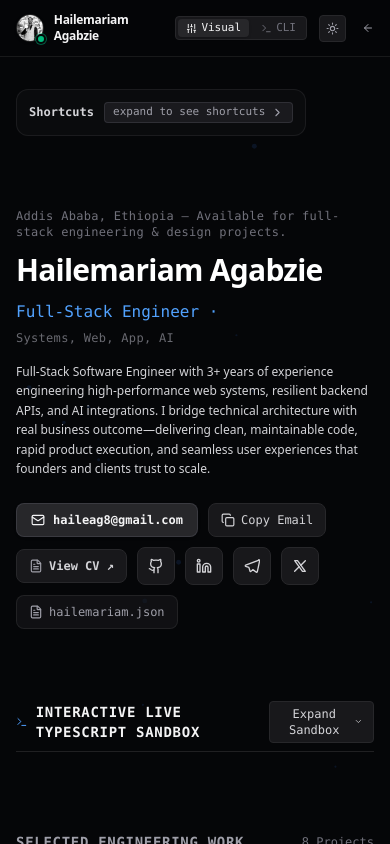
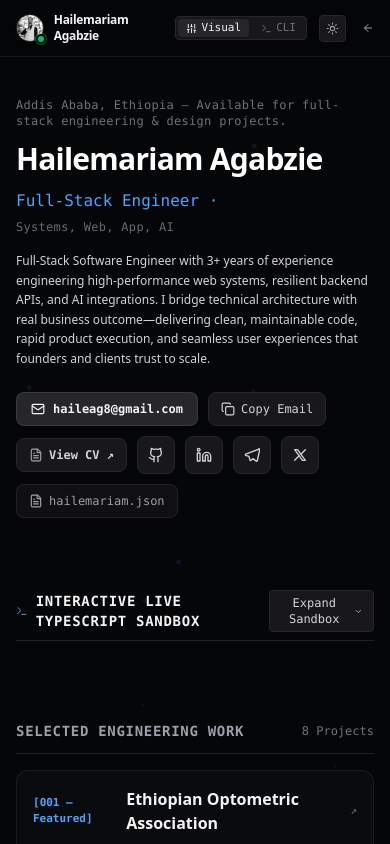
Before and after one commit to haile121/portfolio, a Next.js app: page /minimalist in a window 390 px wide. Shown: the top 844 px of the page. Built offline with nearby package versions, Linux system fonts and the light colour scheme.

Commit message:
fix(mobile): hide keyboard shortcuts bar on mobile screens

```diff
--- a/src/components/minimalist/KeyboardShortcutsBar.tsx
+++ b/src/components/minimalist/KeyboardShortcutsBar.tsx
@@ -17,7 +17,7 @@ export function KeyboardShortcutsBar({
 
   return (
     <div
-      className={`p-3 rounded-xl border flex items-center gap-3 text-xs font-mono transition-all duration-300 ease-in-out ${
+      className={`hidden sm:flex p-3 rounded-xl border items-center gap-3 text-xs font-mono transition-all duration-300 ease-in-out ${
         isFolded ? "w-fit" : "w-full"
       } ${
         theme === "dark"
```
